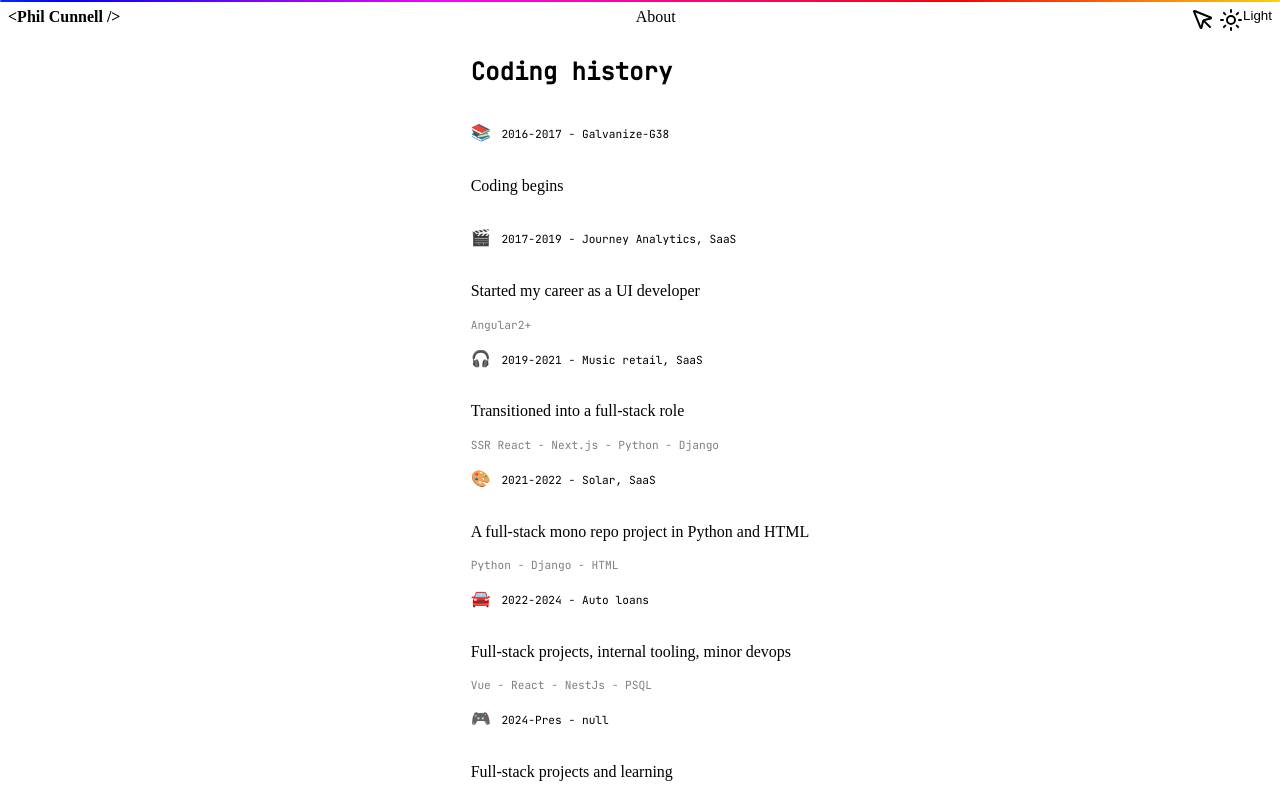
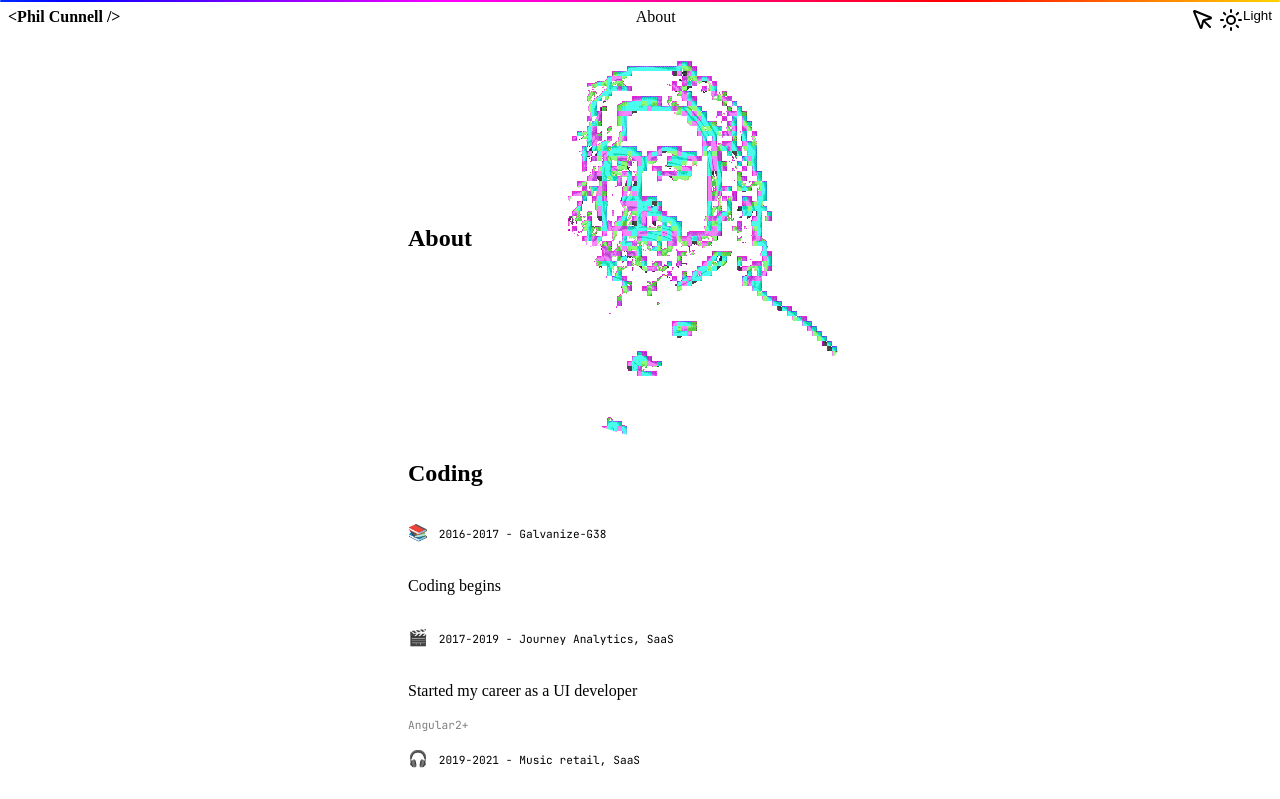
Before and after one commit to cunnellp5/cunnellp5.github.io, a SvelteKit app: page /about in a window 1280 px wide. Shown: the top 799 px of the page. Built offline with nearby package versions, Linux system fonts and the light colour scheme.

Commit message:
glitch component and new glitch img

```diff
--- /dev/null
+++ b/src/lib/components/GlitchImage.svelte
@@ -0,0 +1,24 @@
+<script lang="ts">
+    export let url: string;
+</script>
+
+<div class="clipper">
+    <img src={url} alt="Philip Cunnell">
+</div>
+
+<style>
+
+  .clipper {
+      width: var(--size-11);
+      height: var(--size-11);
+      border-radius: 50%;
+      overflow: hidden;
+  }
+  img {
+      width: 100%;
+      height: 100%;
+      object-fit: cover;
+      position: relative;
+  }
+
+</style>
--- a/src/routes/+page.svelte
+++ b/src/routes/+page.svelte
@@ -1,13 +1,12 @@
 <script>
   import Links from '../lib/components/Links.svelte';
+  import GlitchImage from '../lib/components/GlitchImage.svelte';
 </script>
 
 <article>
   <header>
     <h1 class="header-text">I'm Phil</h1>
-    <div class="clipper">
-      <img src="/images/phil-mosh2.gif" alt="Philip Cunnell">
-    </div>
+    <GlitchImage url="/images/phil-mosh2.gif" />
   </header>
 
   <main>
@@ -16,27 +15,22 @@
 </article>
 
 <style>
+  article {
+        display: grid;
+        place-content: center;
+  }
+
+  .header-text {
+      font-family: var(--font-serif);
+  }
+
   header {
       display: grid;
       grid-template-columns: auto auto;
-      place-content: center;
+      /* place-content: center; */
       align-items: center;
-      gap: var(--size-7);
-  }
-
-  .clipper {
-      width: 120px;
-      height: 120px;
-      border-radius: 50%;
-      overflow: hidden;
-  }
-
-  img {
-      width: 100%;
-      height: 100%;
-      object-fit: cover;
-      position: relative;
-      top: 10px; /* Adjust this value to shift the image more or less */
+      padding-bottom: var(--size-9);
+      gap: var(--size-8);
   }
 
   main {
@@ -48,5 +42,8 @@
       h1 {
          display: none;
       }
+      header {
+        gap: unset;
+      }
   }
 </style>
--- a/src/routes/about/+page.svelte
+++ b/src/routes/about/+page.svelte
@@ -1,10 +1,23 @@
 <script>
     import About from '$lib/components/About.svelte';
+    import GlitchImage from '$lib/components/GlitchImage.svelte';
 </script>
 
 <article>
-    <h1>Coding history</h1>
-    <About></About>
+    <header>
+        <h1 class="header-text">About</h1>
+        <GlitchImage url="/images/phil-moshed-4-pixel.gif" />
+    </header>
+
+    <section>
+        <h2>Coding</h2>
+        <About></About>
+    </section>
+
+    <!-- <section>
+        <h2>something else</h2>
+        <About></About>
+    </section> -->
 </article>
 
 <style>
@@ -13,7 +26,38 @@
         place-content: center;
     }
 
+    .header-text {
+        font-family: var(--font-serif);
+    }
+
+    header {
+        display: grid;
+        grid-template-columns: auto auto;
+        /* place-content: center; */
+        align-items: center;
+        padding-bottom: var(--size-9);
+        gap: var(--size-8);
+    }
+
     h1 {
         font-family: var(--font-mono);
     }
+
+    h2 {
+        padding-bottom: var(--size-7);
+    }
+
+    section {
+        padding-bottom: var(--size-9);
+    }
+
+    @media (max-width: 768px) {
+      h1 {
+         display: none;
+      }
+      header {
+        gap: unset;
+        place-content: center;
+      }
+  }
 </style>
```
Also changed, not shown: static/images/phil-moshed-4-pixel.gif (added).
